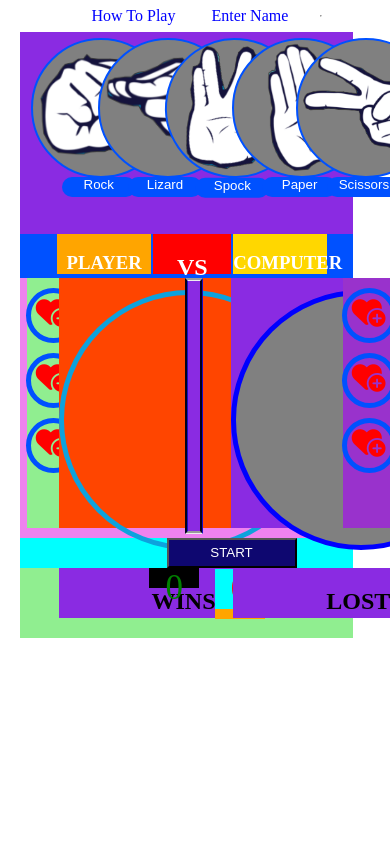
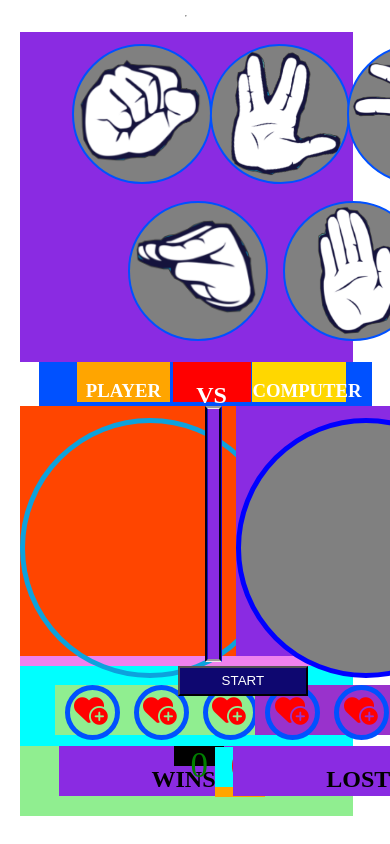
Before and after one commit to Code-Institute-Submissions/CraigGalorDev-project2_JuneResub, a plain HTML site: page index.html in a window 390 px wide. Drawn offline with Linux system fonts and the light colour scheme.

Commit message:
started phone screen responsive design

```diff
--- a/assets/css/style.css
+++ b/assets/css/style.css
@@ -127,27 +127,6 @@ hr{
     margin: 0.2% 0 0 71.5%;
     height: 180px;
     width: 180px;
-}
-.Label{
-    background-color: rgb(0, 81, 255);
-    color: #fff;
-    text-align: center;
-    margin: 110% 0 0 18%;
-    height:15% ;
-    width: 60%;
-    border-radius: 20px;
-}
-.Label:hover{
-    background-color:transparent;
-    color: #fff;
-    text-align: center;
-    height:15% ;
-    width: 60%;
-    border-radius: 20px;
-}
-#spockLabel{
-    transform:rotateZ(-10deg);
-    margin: 110% 0 0 29%;
 }
 /*----name and status boxs----*/
 .nameBox{
@@ -570,3 +549,205 @@ images for choosen hand area
         margin: 0 0 0 83%;
     }
 }
+@media only screen and (max-width:950px){
+    #start-container{
+        height:80px;
+        width:90%;
+        background-color: aqua;
+
+    }
+    .livesBox{
+        display: inline-block;
+        height: 50px;
+        width: 250px;
+    }
+    #playerLives{
+        position:fixed;
+        top:685px;
+        left:12%
+    }
+    #comLives{
+        position:fixed;
+        top:685px;
+        margin: 0 0 0 60.5%;
+    }
+    .life{
+        display: inline-block;
+        margin: 0 0 0 4%;
+        height: 45px;
+        width: 45px;
+        border-radius: 50%;
+        border:solid 5px rgb(0, 81, 255);;
+    }
+    .fa-solid{
+        display: inline-block;
+        text-align: center;
+        font-size: 30px;
+    }
+    #centerFold{
+        position: fixed;
+        margin: 0 0 0 44.5%;
+
+    }
+    #name-container{
+        margin: 0 0 0 2.2%;
+        overflow: hidden;
+        height: 44px;
+        width: 90%;
+        background-color: rgb(0, 81, 255);
+    }
+    #comSelection{
+        position: fixed;
+        margin: 0 0 0 55.6%;
+    }
+    #playerSelection{
+        position: fixed;
+        margin: 0 0 0 10%;
+    }
+    #hands-container{
+        height: 20.6em;
+    }
+    .handBox{
+        background-color: gray;
+        border: solid 2px rgb(0, 81, 255);
+        border-radius:50%;
+        height: 140px;
+        width: 140px;
+    }
+    #rock{
+        position:fixed;
+        top:38px;
+        left:60px;
+    }
+    #rock:hover{
+        margin: 2px 0 0 40px;
+        height: 180px;
+        width: 180px;
+    }
+    #lizard{
+        position: fixed;
+        top:195px;
+        left:50px;
+    }
+    #lizard:hover{
+        position: fixed;
+        top:175px;
+        left:50px;
+        height: 180px;
+        width: 180px;
+    }
+    #spock{
+        position: fixed;
+        top:38px;
+        left:65px;
+    }
+    #spock:hover{
+        position: fixed;
+        top:38px;
+        left:60px;
+        height: 180px;
+        width: 180px;
+    }
+    #paper{
+        position: fixed;
+        top:195px;
+        left:70px;
+    }
+    #paper:hover{
+        position: fixed;
+        top:175px;
+        left:60px;
+        height: 180px;
+        width: 180px;
+    }
+    #scissors{
+        position: fixed;
+        top:38px;
+        left:70px;
+    }
+    #scissors:hover{
+        position: fixed;
+        top:38px;
+        left:20px;
+        height: 180px;
+        width: 180px;
+    }
+    #startButton{
+        position:fixed;
+        margin: 0 0 0 39.6%;
+    }
+    #startButton:hover{
+        position:fixed;
+        margin: 0 0 0 39.6%;
+    }
+    #winBox{
+        position: fixed;
+        left:15%;
+    }
+    #winCount{
+        position:fixed;
+        left:40.7%;
+    }
+}
+@media only screen and (max-width:850px){
+    .fa-solid{
+        display: inline-block;
+        text-align: center;
+        font-size: 30px;
+    }
+    #centerFold{
+        position: fixed;
+        margin: 0 0 0 46.5%;
+
+    }
+    #name-container{
+        margin: 0 0 0 4.2%;
+    }
+    #comSelection{
+        position: fixed;
+        margin: 0 0 0 55.6%;
+    }
+    #playerSelection{
+        position: fixed;
+        margin: 0 0 0 0%;
+    }
+    #startButton{
+        position:fixed;
+        margin: 0 0 0 40.6%;
+    }
+    #startButton:hover{
+        position:fixed;
+        margin: 0 0 0 40.6%;
+    }
+    #winBox{
+        position: fixed;
+        left:15%;
+    }
+    #winCount{
+        position:fixed;
+        left:40.7%;
+    }
+}
+@media only screen and (max-width:750px){
+    #centerFold{
+        position: fixed;
+        margin: 0 0 0 47.5%;
+
+    }
+    #name-container{
+        margin: 0 0 0 5.2%;
+
+    }
+    #startButton{
+        position:fixed;
+        margin: 0 0 0 40.6%;
+    }
+    #startButton:hover{
+        position:fixed;
+        margin: 0 0 0 40.6%;
+    }
+    #winCount{
+        position:fixed;
+        left:44.7%;
+    }
+}
--- a/assets/js/script.js
+++ b/assets/js/script.js
@@ -53,13 +53,13 @@ function restart(){
     playerSelect = 0, computerSelect = 0;
     playLives = 3, comLives = 3;
     document.getElementById("startButton").innerText = "START"
+    document.getElementById("status").innerText = "VS";
     document.getElementById('playersChoosen').innerHTML='<div id="selectionAfter"></div>';
     document.getElementById('computersChoosen').innerHTML='<div id="selectionAfter"></div>';
     document.getElementById('playersChoosen').style.border = 'solid 5px rgb(13, 162, 221)';
     document.getElementById('computersChoosen').style.border = 'solid 5px blue';
     pLives();
     cLives();
-    document.getElementById("status").innerText = "VS";
 }
 
 
@@ -114,6 +114,7 @@ document.addEventListener("DOMContentLoaded", function(){
                 else if(this.getAttribute("data-type") ==="rock"){
                     clear();
                     document.getElementById("status").innerText = "selected rock";
+                    document.getElementById("startButton").innerText = "PLAY";
                     rock=1,spock=2,paper=2;
                     playerSelect=rock;
                     document.getElementById('playersChoosen').innerHTML='<div id="rocky"></div>';
@@ -122,6 +123,7 @@ document.addEventListener("DOMContentLoaded", function(){
                 else if(this.getAttribute("data-type") ==="lizard"){
                     clear();
                     document.getElementById("status").innerText = "selected lizard";
+                    document.getElementById("startButton").innerText = "PLAY";
                     lizard=1,scissors=2,rock=2;
                     playerSelect=lizard;
                     document.getElementById('playersChoosen').innerHTML='<div id="hssss"></div>';
@@ -129,18 +131,21 @@ document.addEventListener("DOMContentLoaded", function(){
                 else if(this.getAttribute("data-type") ==="spock"){
                     clear();
                     document.getElementById("status").innerText = "selected spock";
+                    document.getElementById("startButton").innerText = "PLAY";
                     spock=1,paper=2,lizard=2;
                     playerSelect=spock;
                     document.getElementById('playersChoosen').innerHTML='<div id="vulcan"></div>';
                 }
                 else if(this.getAttribute("data-type") ==="paper"){
                     document.getElementById("status").innerText = "selected paper";
+                    document.getElementById("startButton").innerText = "PLAY";
                     paper=1,scissors=2,lizard=2;
                     playerSelect=paper;
                     document.getElementById('playersChoosen').innerHTML='<div id="wrap"></div>';
                 }
                 else if(this.getAttribute("data-type") ==="scissors"){
                     document.getElementById("status").innerText = "selected scissors";
+                    document.getElementById("startButton").innerText = "PLAY";
                     scissors=1,rock=2,spock=2;
                     playerSelect=scissors;
                     document.getElementById('playersChoosen').innerHTML='<div id="cutting"></div>';
@@ -160,7 +165,7 @@ document.addEventListener("DOMContentLoaded", function(){
 function startGame(){
     gameStatus = document.getElementById("startButton").innerText;
 
-    if (gameStatus == "START"){
+    if (gameStatus == "PLAY"){
         if(playerSelect > computerSelect){
             document.getElementById("status").innerText = "You won";
             document.getElementById('playersChoosen').style.border = 'solid 5px green';
--- a/index.html
+++ b/index.html
@@ -5,35 +5,20 @@
     <meta http-equiv="X-UA-Compatible" content="IE=edge">
     <meta name="viewport" content="width=device-width, initial-scale=1.0">
     <link rel="stylesheet" href="assets/css/style.css">
-    <title>Document</title>
+    <title>Rock, Paper, Scissors, Lizard and Spock game</title>
 </head>
 <body>
     <header>
-        <nav>
-            <ul >
-                <li class="options">How To Play</li>
-                <li class="options">Enter Name</li>
-            </ul>
-        </nav>
+
         <hr>
     </header>
     <section>
     <div id="hands-container">
-        <button data-type="rock" id="rock" class="handBox">
-            <div class="Label">Rock</div>
-        </button>
-        <button data-type="lizard" id="lizard" class="handBox">
-            <div class="Label">Lizard</div>
-        </button>
-        <button data-type="spock" id="spock" class="handBox">
-            <div id="spockLabel" class="Label">Spock</div>
-        </button>
-        <button data-type="paper" id="paper" class="handBox">
-            <div class="Label">Paper</div>
-        </button>
-        <button data-type="scissors" id="scissors" class="handBox">
-            <div class="Label">Scissors</div>
-        </button>
+        <button data-type="rock" id="rock" class="handBox"></button>
+        <button data-type="lizard" id="lizard" class="handBox"></button>
+        <button data-type="spock" id="spock" class="handBox"></button>
+        <button data-type="paper" id="paper" class="handBox"></button>
+        <button data-type="scissors" id="scissors" class="handBox"></button>
     </div>
     <div id="name-container">
         <div id="userName" class="nameBox"><h3>Player</h3></div>
```
